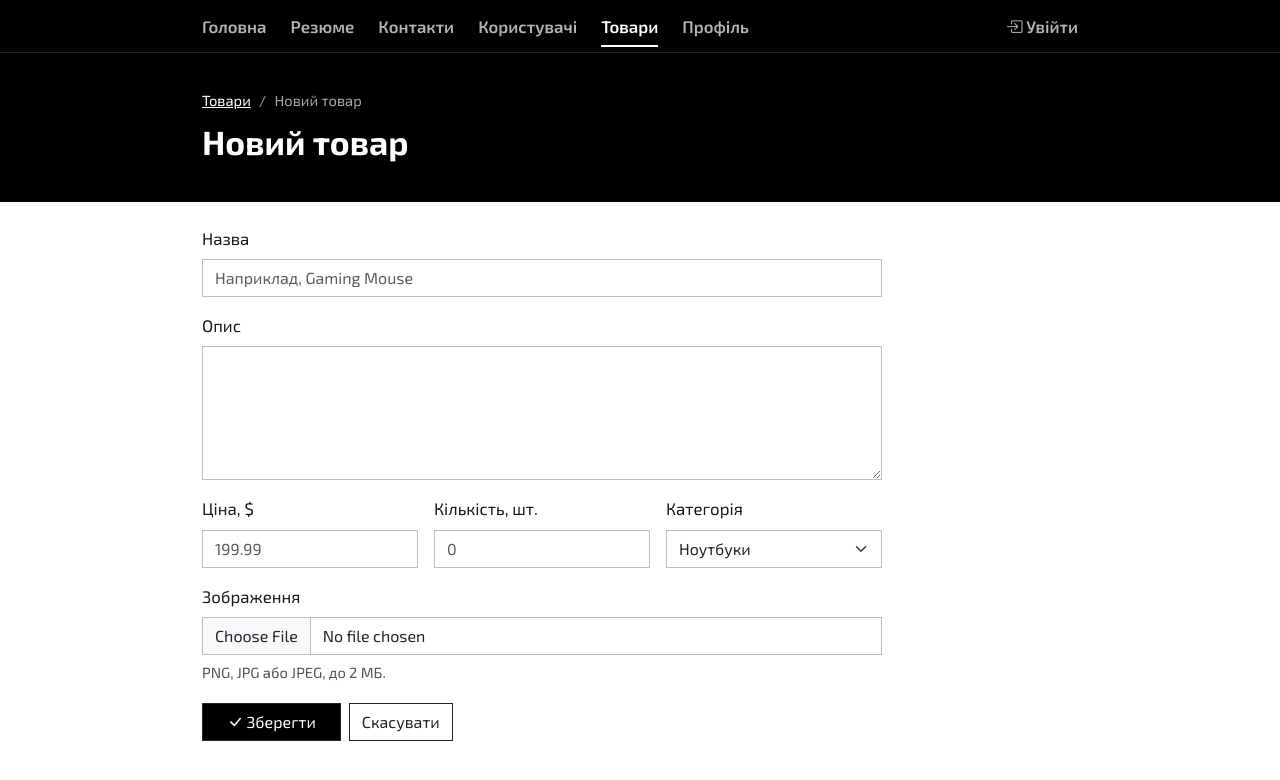
After one commit to blackw1ndow/flask-app, a Flask app: page /product/add in a window 1280 px wide. The commit adds this page. Shown: the top 780 px of the page. Run offline with Flask 3, Linux system fonts and the light colour scheme; some libraries are stand-ins or nearby versions.

Commit message:
added product creation

```diff
--- /dev/null
+++ b/app/products/forms.py
@@ -0,0 +1,99 @@
+from decimal import Decimal, InvalidOperation
+
+from flask_wtf import FlaskForm
+from flask_wtf.file import FileAllowed, FileField, FileSize
+from wtforms import DecimalField, IntegerField, SelectField, StringField, SubmitField, TextAreaField
+from wtforms.validators import DataRequired, InputRequired, Length, ValidationError
+from wtforms.widgets import TextInput
+
+from .storage import CATEGORIES
+
+ALLOWED_IMAGE_EXTENSIONS = ["png", "jpg", "jpeg"]
+MAX_IMAGE_SIZE = 2 * 1024 * 1024  # 2 МБ
+
+
+class PriceField(DecimalField):
+    """DecimalField, що приймає і крапку, і кому та має українське повідомлення про помилку."""
+
+    widget = TextInput()  # звичайне текстове поле, щоб можна було ввести 49,99
+
+    def process_formdata(self, valuelist):
+        if valuelist and valuelist[0]:
+            valuelist = [valuelist[0].strip().replace(",", ".")]
+        try:
+            super().process_formdata(valuelist)
+        except (ValueError, InvalidOperation):
+            self.data = None
+            raise ValueError("Ціна має бути числом, наприклад 199.99.")
+
+
+class QuantityField(IntegerField):
+    def process_formdata(self, valuelist):
+        try:
+            super().process_formdata(valuelist)
+        except ValueError:
+            self.data = None
+            raise ValueError("Кількість має бути цілим числом.")
+
+
+class CategorySelectField(SelectField):
+    def pre_validate(self, form):
+        if self.data not in dict(self.choices):
+            raise ValidationError("Оберіть категорію зі списку.")
+
+
+def positive_price(form, field):
+    if field.data is None:
+        return
+    if field.data <= 0:
+        raise ValidationError("Ціна має бути більшою за 0.")
+    if field.data.as_tuple().exponent < -2:
+        raise ValidationError("Ціна може мати не більше двох знаків після коми.")
+
+
+def non_negative(form, field):
+    if field.data is not None and field.data < 0:
+        raise ValidationError("Кількість не може бути від'ємною.")
+
+
+class ProductForm(FlaskForm):
+    name = StringField(
+        "Назва",
+        validators=[
+            DataRequired(message="Вкажіть назву товару."),
+            Length(min=3, max=100, message="Назва має містити від 3 до 100 символів."),
+        ],
+    )
+    content = TextAreaField(
+        "Опис",
+        validators=[
+            DataRequired(message="Додайте опис товару."),
+            Length(max=2000, message="Опис не може бути довшим за 2000 символів."),
+        ],
+        render_kw={"rows": 5, "cols": 40},
+    )
+    price = PriceField(
+        "Ціна, $",
+        places=2,
+        validators=[InputRequired(message="Вкажіть ціну."), positive_price],
+        render_kw={"inputmode": "decimal", "placeholder": "199.99"},
+    )
+    category = CategorySelectField(
+        "Категорія",
+        choices=CATEGORIES,
+        validators=[DataRequired(message="Оберіть категорію.")],
+    )
+    quantity = QuantityField(
+        "Кількість, шт.",
+        validators=[InputRequired(message="Вкажіть кількість."), non_negative],
+        render_kw={"inputmode": "numeric", "placeholder": "0"},
+    )
+    image = FileField(
+        "Зображення",
+        validators=[
+            FileAllowed(ALLOWED_IMAGE_EXTENSIONS, "Дозволені лише файли PNG, JPG і JPEG."),
+            FileSize(max_size=MAX_IMAGE_SIZE, message="Файл завеликий: максимум 2 МБ."),
+        ],
+        render_kw={"accept": ".png,.jpg,.jpeg"},
+    )
+    submit = SubmitField("Зберегти")
--- a/app/products/storage.py
+++ b/app/products/storage.py
@@ -3,8 +3,10 @@ from datetime import datetime
 
 from flask import current_app
 from tinydb import TinyDB
+from tinydb.table import Document
 
 TABLE_NAME = "products"
+META_TABLE = "meta"  # тут зберігається останній виданий id
 
 CATEGORIES = [
     ("laptops", "Ноутбуки"),
@@ -74,3 +76,21 @@ def get_product(product_id):
     with open_db() as db:
         doc = db.table(TABLE_NAME).get(doc_id=product_id)
         return to_product(doc) if doc else None
+
+
+def next_id(db):
+    """Новий id, який ніколи не повторюється, навіть після видалення останнього товару."""
+    meta = db.table(META_TABLE)
+    record = meta.get(doc_id=1) or {"last_id": 0}
+    existing = [doc.doc_id for doc in db.table(TABLE_NAME).all()]
+    new_id = max([record["last_id"], *existing]) + 1
+    meta.upsert(Document({"last_id": new_id}, doc_id=1))
+    return new_id
+
+
+def add_product(data):
+    """Додає товар з автоматичними id і created_at, повертає id."""
+    with open_db() as db:
+        product_id = next_id(db)
+        db.table(TABLE_NAME).insert(Document({**data, "created_at": now()}, doc_id=product_id))
+        return product_id
--- /dev/null
+++ b/app/products/templates/products/product_form.html
@@ -0,0 +1,46 @@
+{% extends 'base.html' %}
+{% from '_render_field.html' import render_field %}
+
+{% block title %}{{ title }}{% endblock %}
+
+{% block header %}
+<nav aria-label="Навігаційний ланцюжок">
+    <ol class="cv-breadcrumb">
+        <li><a href="{{ url_for('products.products_list') }}">Товари</a></li>
+        {% if product %}
+        <li><a href="{{ url_for('products.detail_product', id=product.id) }}">{{ product.name }}</a></li>
+        {% endif %}
+        <li aria-current="page">{{ title }}</li>
+    </ol>
+</nav>
+<h1 class="cv-name">{{ title }}</h1>
+{% endblock %}
+
+{% block content %}
+<section class="cv-section product-form">
+    <form method="post" enctype="multipart/form-data" novalidate>
+        {{ form.hidden_tag() }}
+
+        {{ render_field(form.name, placeholder="Наприклад, Gaming Mouse") }}
+        {{ render_field(form.content) }}
+
+        <div class="row gx-3">
+            <div class="col-sm-4">{{ render_field(form.price) }}</div>
+            <div class="col-sm-4">{{ render_field(form.quantity) }}</div>
+            <div class="col-sm-4">{{ render_field(form.category) }}</div>
+        </div>
+
+        {% block image_extra %}{% endblock %}
+        {{ render_field(form.image) }}
+        <p class="cv-note field-hint">PNG, JPG або JPEG, до 2 МБ.{% if product %} Залиште поле порожнім, щоб не змінювати фото.{% endif %}</p>
+
+        <div class="d-flex flex-wrap gap-2">
+            <button type="submit" class="btn btn-dark px-4">
+                <i class="bi bi-check-lg"></i> {{ form.submit.label.text }}
+            </button>
+            <a href="{{ url_for('products.detail_product', id=product.id) if product else url_for('products.products_list') }}"
+               class="btn btn-outline-dark">Скасувати</a>
+        </div>
+    </form>
+</section>
+{% endblock %}
--- a/app/products/views.py
+++ b/app/products/views.py
@@ -1,12 +1,20 @@
-from flask import render_template
+from flask import flash, redirect, render_template, request, url_for
 
 from . import products_bp
-from .storage import CATEGORIES, get_all_products, get_product
+from .forms import ProductForm
+from .images import save_image
+from .storage import CATEGORIES, add_product, get_all_products, get_product
 
 
 @products_bp.context_processor
 def inject_categories():
     return {"categories": dict(CATEGORIES)}
+
+
+@products_bp.app_errorhandler(413)
+def file_too_large(error):
+    flash("Файл завеликий: максимальний розмір запиту 5 МБ.", "danger")
+    return redirect(request.url)
 
 
 @products_bp.route("/")
@@ -21,3 +29,26 @@ def detail_product(id):
     if product is None:
         return render_template("products/not_found.html", id=id), 404
     return render_template("products/detail_product.html", product=product)
+
+
+@products_bp.route("/add", methods=["GET", "POST"])
+def add_product_view():
+    form = ProductForm()
+
+    if form.validate_on_submit():
+        image = save_image(form.image.data) if form.image.data else None
+        product_id = add_product({
+            "name": form.name.data.strip(),
+            "content": form.content.data.strip(),
+            "price": float(form.price.data),
+            "category": form.category.data,
+            "quantity": form.quantity.data,
+            "image": image,
+        })
+        flash(f"Товар «{form.name.data.strip()}» додано.", "success")
+        return redirect(url_for("products.detail_product", id=product_id))
+
+    if request.method == "POST":
+        flash("Товар не збережено: виправте помилки у формі.", "danger")
+
+    return render_template("products/product_form.html", form=form, title="Новий товар")
--- a/app/static/css/styles.css
+++ b/app/static/css/styles.css
@@ -760,6 +760,9 @@ body.theme-dark {
     }
 }
 
+/* ---------- Лабораторна 5 ---------- */
+
+/* Помилки під полем форми (макрос render_field) */
 .field-errors {
     list-style: none;
     margin: 0.35rem 0 0;
@@ -789,6 +792,7 @@ body.theme-dark {
     box-shadow: 0 0 0 0.2rem rgba(0, 0, 0, 0.12);
 }
 
+/* Товари з TinyDB: фото, категорія, кількість, дата */
 .product-card {
     padding: 0;
 }
@@ -867,3 +871,29 @@ body.theme-dark {
     flex-wrap: wrap;
     gap: 1rem 2.5rem;
 }
+
+/* Форма товару */
+.section-head {
+    display: flex;
+    justify-content: space-between;
+    align-items: center;
+    flex-wrap: wrap;
+    gap: 0.75rem;
+    margin-bottom: 0.7rem;
+}
+
+.section-head h2 {
+    margin-bottom: 0 !important;
+}
+
+.product-form {
+    max-width: 680px;
+}
+
+.product-form textarea {
+    resize: vertical;
+}
+
+.field-hint {
+    margin: -0.6rem 0 1.25rem;
+}
--- a/app/templates/_render_field.html
+++ b/app/templates/_render_field.html
@@ -1,5 +1,5 @@
 {% macro render_field(field) %}
-{% set field_class = 'form-select' if field.type == 'SelectField' else 'form-control' %}
+{% set field_class = 'form-select' if field.type.endswith('SelectField') else 'form-control' %}
 <div class="mb-3">
     {{ field.label(class_='form-label') }}
     {% if field.errors %}
```
Also changed, not shown: app/products/images.py (added, +14 -0 lines), app/products/templates/products/products.html (+6 -1 lines), config.py (+7 -0 lines).
